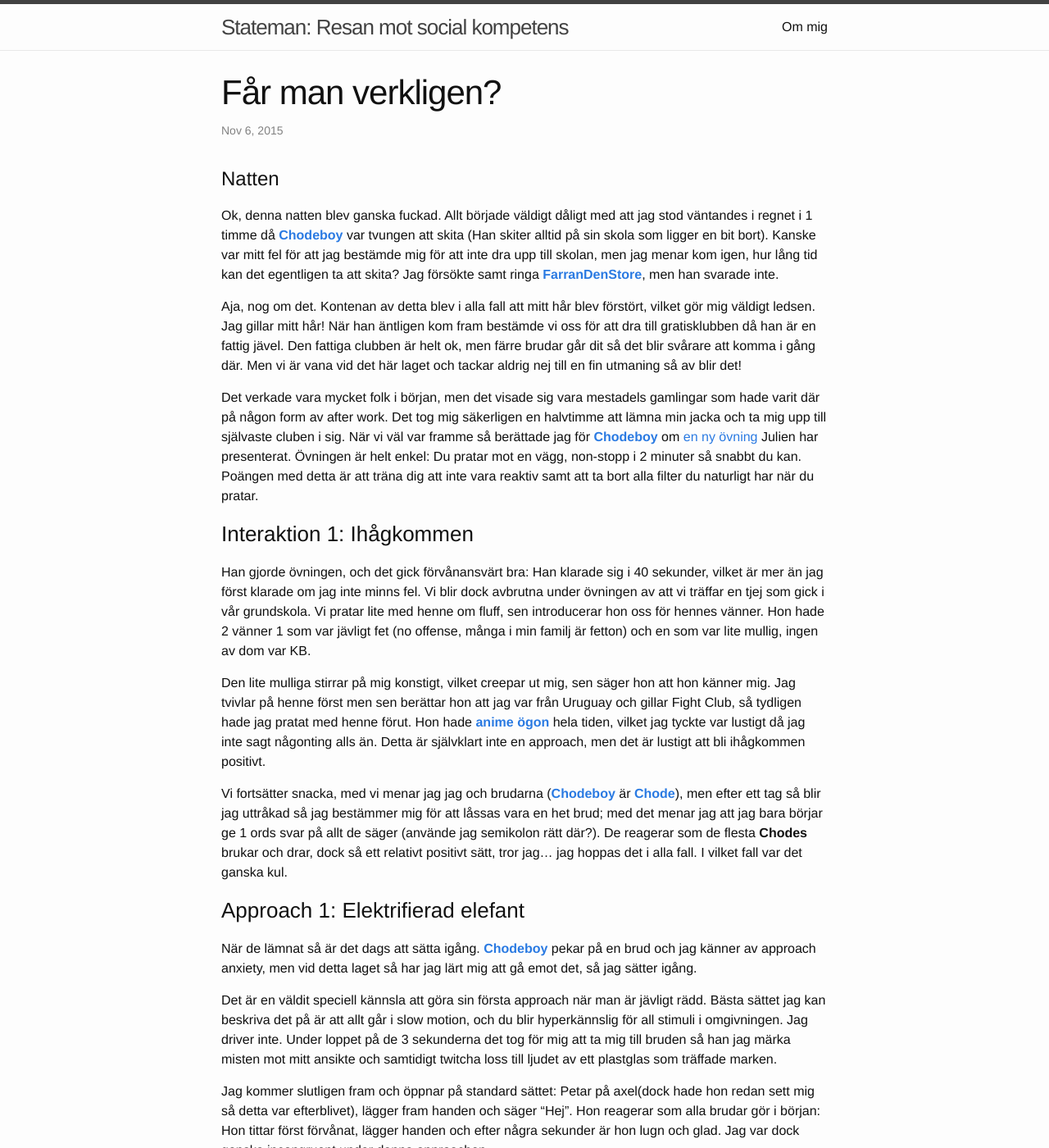
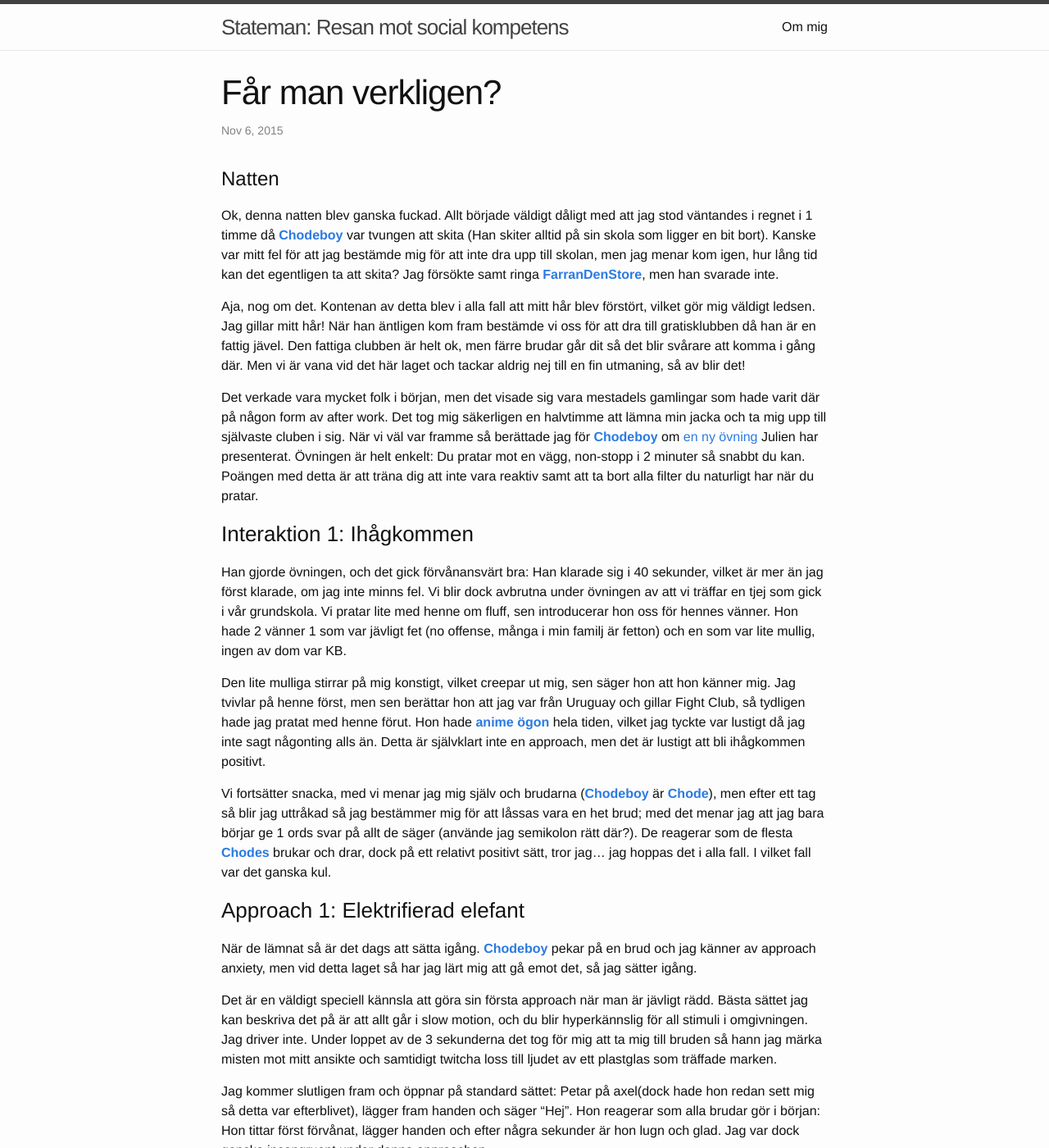
Before and after one commit to state-man/state-man.github.io, a Jekyll site: the page built from _posts/2015-11-06-fr-man-verkligen.markdown, in a window 1280 px wide and 1400 px high. Shown: the whole window at 82% size. Built offline with Jekyll 4.4.1, drawn with Linux system fonts in a browser that asks for light colours; some of the changed text lies outside the part shown.

Commit message:
Update 2015-11-06-fr-man-verkligen.markdown

```diff
--- a/_posts/2015-11-06-fr-man-verkligen.markdown
+++ b/_posts/2015-11-06-fr-man-verkligen.markdown
@@ -8,27 +8,27 @@ tags: ["konfrontation", "eskalera", "Darin"]
 # Natten
 Ok, denna natten blev ganska fuckad. Allt började väldigt dåligt med att jag stod väntandes i regnet i 1 timme då [**Chodeboy**](/om-mig#Personer) var tvungen att skita (Han skiter alltid på sin skola som ligger en bit bort). Kanske var mitt fel för att jag bestämde mig för att inte dra upp till skolan, men jag menar kom igen, hur lång tid kan det egentligen ta att skita? Jag försökte samt ringa [**FarranDenStore**](/om-mig#Personer), men han svarade inte.
 
-Aja, nog om det. Kontenan av detta blev i alla fall att mitt hår blev förstört, vilket gör mig väldigt ledsen. Jag gillar mitt hår! När han äntligen kom fram bestämde vi oss för att dra till gratisklubben då han är en fattig jävel. Den fattiga clubben är helt ok, men färre brudar går dit så det blir svårare att komma i gång där. Men vi är vana vid det här laget och tackar aldrig nej till en fin utmaning så av blir det!
+Aja, nog om det. Kontenan av detta blev i alla fall att mitt hår blev förstört, vilket gör mig väldigt ledsen. Jag gillar mitt hår! När han äntligen kom fram bestämde vi oss för att dra till gratisklubben då han är en fattig jävel. Den fattiga clubben är helt ok, men färre brudar går dit så det blir svårare att komma i gång där. Men vi är vana vid det här laget och tackar aldrig nej till en fin utmaning, så av blir det!
 
-Det verkade vara mycket folk i början, men det visade sig vara mestadels gamlingar som hade varit där på någon form av after work. Det tog mig säkerligen en halvtimme att lämna min jacka och ta mig upp till självaste cluben i sig. När vi väl var framme så berättade jag för [**Chodeboy**](/om-mig#Personer) om [en ny övning](https://youtu.be/D52YV6dL8IM?t=6m30s) Julien har presenterat. Övningen är helt enkel: Du pratar mot en vägg, non-stopp i 2 minuter så snabbt du kan. Poängen med detta är att träna dig att inte vara reaktiv samt att ta bort alla filter du naturligt har när du pratar.
+Det verkade vara mycket folk i början, men det visade sig vara mestadels gamlingar som hade varit där på någon form av after work. Det tog mig säkerligen en halvtimme att lämna min jacka och ta mig upp till självaste cluben i sig. När vi väl var framme så berättade jag för [**Chodeboy**](/om-mig#Personer) om [en ny övning](https://youtu.be/D52YV6dL8IM?t=6m30s) Julien har presenterat. Övningen är helt enkelt: Du pratar mot en vägg, non-stopp i 2 minuter så snabbt du kan. Poängen med detta är att träna dig att inte vara reaktiv samt att ta bort alla filter du naturligt har när du pratar.
 
 
 ### Interaktion 1: Ihågkommen
-Han gjorde övningen, och det gick förvånansvärt bra: Han klarade sig i 40 sekunder, vilket är mer än jag först klarade om jag inte minns fel. Vi blir dock avbrutna under övningen av att vi träffar en tjej som gick i vår grundskola. Vi pratar lite med henne om fluff, sen introducerar hon oss för hennes vänner. Hon hade 2 vänner 1 som var jävligt fet (no offense, många i min familj är fetton) och en som var lite mullig, ingen av dom var KB.
+Han gjorde övningen, och det gick förvånansvärt bra: Han klarade sig i 40 sekunder, vilket är mer än jag först klarade, om jag inte minns fel. Vi blir dock avbrutna under övningen av att vi träffar en tjej som gick i vår grundskola. Vi pratar lite med henne om fluff, sen introducerar hon oss för hennes vänner. Hon hade 2 vänner 1 som var jävligt fet (no offense, många i min familj är fetton) och en som var lite mullig, ingen av dom var KB.
 
-Den lite mulliga stirrar på mig konstigt, vilket creepar ut mig, sen säger hon att hon känner mig. Jag tvivlar på henne först men sen berättar hon att jag var från Uruguay och gillar Fight Club, så tydligen hade jag pratat med henne förut. Hon hade [**anime ögon**](/om-mig#Glosor) hela tiden, vilket jag tyckte var lustigt då jag inte sagt någonting alls än. Detta är självklart inte en approach, men det är lustigt att bli ihågkommen positivt.
+Den lite mulliga stirrar på mig konstigt, vilket creepar ut mig, sen säger hon att hon känner mig. Jag tvivlar på henne först, men sen berättar hon att jag var från Uruguay och gillar Fight Club, så tydligen hade jag pratat med henne förut. Hon hade [**anime ögon**](/om-mig#Glosor) hela tiden, vilket jag tyckte var lustigt då jag inte sagt någonting alls än. Detta är självklart inte en approach, men det är lustigt att bli ihågkommen positivt.
 
-Vi fortsätter snacka, med vi menar jag jag och brudarna ([**Chodeboy**](/om-mig#Personer) är [**Chode**](/om-mig#Glosor)), men efter ett tag så blir jag uttråkad så jag bestämmer mig för att låssas vara en het brud; med det menar jag att jag bara börjar ge 1 ords svar på allt de säger (använde jag semikolon rätt där?). De reagerar som de flesta **Chodes** brukar och drar, dock så ett relativt positivt sätt, tror jag... jag hoppas det i alla fall. I vilket fall var det ganska kul.
+Vi fortsätter snacka, med vi menar jag mig själv och brudarna ([**Chodeboy**](/om-mig#Personer) är [**Chode**](/om-mig#Glosor)), men efter ett tag så blir jag uttråkad så jag bestämmer mig för att låssas vara en het brud; med det menar jag att jag bara börjar ge 1 ords svar på allt de säger (använde jag semikolon rätt där?). De reagerar som de flesta [**Chodes**](/om-mig#Glosor) brukar och drar, dock på ett relativt positivt sätt, tror jag... jag hoppas det i alla fall. I vilket fall var det ganska kul.
 
 ### Approach 1: Elektrifierad elefant
 
 När de lämnat så är det dags att sätta igång. [**Chodeboy**](/om-mig#Personer) pekar på en brud och jag känner av approach anxiety, men vid detta laget så har jag lärt mig att gå emot det, så jag sätter igång.
 
-Det är en väldit speciell kännsla att göra sin första approach när man är jävligt rädd. Bästa sättet jag kan beskriva det på är att allt går i slow motion, och du blir hyperkännslig för all stimuli i omgivningen. Jag driver inte. Under loppet på de 3 sekunderna det tog för mig att ta mig till bruden så han jag märka misten mot mitt ansikte och samtidigt twitcha loss till ljudet av ett plastglas som träffade marken.
+Det är en väldigt speciell kännsla att göra sin första approach när man är jävligt rädd. Bästa sättet jag kan beskriva det på är att allt går i slow motion, och du blir hyperkännslig för all stimuli i omgivningen. Jag driver inte. Under loppet av de 3 sekunderna det tog för mig att ta mig till bruden så hann jag märka misten mot mitt ansikte och samtidigt twitcha loss till ljudet av ett plastglas som träffade marken.
 
 Jag kommer slutligen fram och öppnar på standard sättet: Petar på axel(dock hade hon redan sett mig så detta var efterblivet), lägger fram handen och säger "Hej". Hon reagerar som alla brudar gör i början: Hon tittar först förvånat, lägger handen och efter några sekunder är hon lugn och glad. Jag var dock ganska incongruent under denna approachen.
 
-Jag ska vara helt ärlig här: Jag kommer fan inte ihåg ett ända ord jag sa till henne, vilket förvånar mig för evolutionärt sett tänker jag mig att skit man upplever med 10 liter addrenalin i kroppen är saker man borde fucking komma ihåg, but I digress. Det jag kommer ihåg var att jag åtminstånde S-Hooka henne, då hon verkligen var villig att fortsätta prata, och jag såg en vag resemblance till [**anime ögon**](/om-mig#Glosor). Dock är det svårt att säga då jag stack därifrån efter mindre än 1 minut.
+Jag ska vara helt ärlig här: Jag kommer fan inte ihåg ett ända ord jag sa till henne, vilket förvånar mig för evolutionärt sett tänker jag mig att skit man upplever med 10 liter addrenalin i kroppen är saker man borde fucking komma ihåg, but I digress. Det jag kommer ihåg var att jag åtminstånde socialt hooka henne, då hon verkligen var villig att fortsätta prata, och jag såg en vag resemblance till [**anime ögon**](/om-mig#Glosor). Dock är det svårt att säga då jag stack därifrån efter mindre än 1 minut.
 
 ### Approach 2: Fuck Darin
 
```
Also changed, not shown: other parts of _posts/2015-11-06-fr-man-verkligen.markdown (+5 -5 lines).
